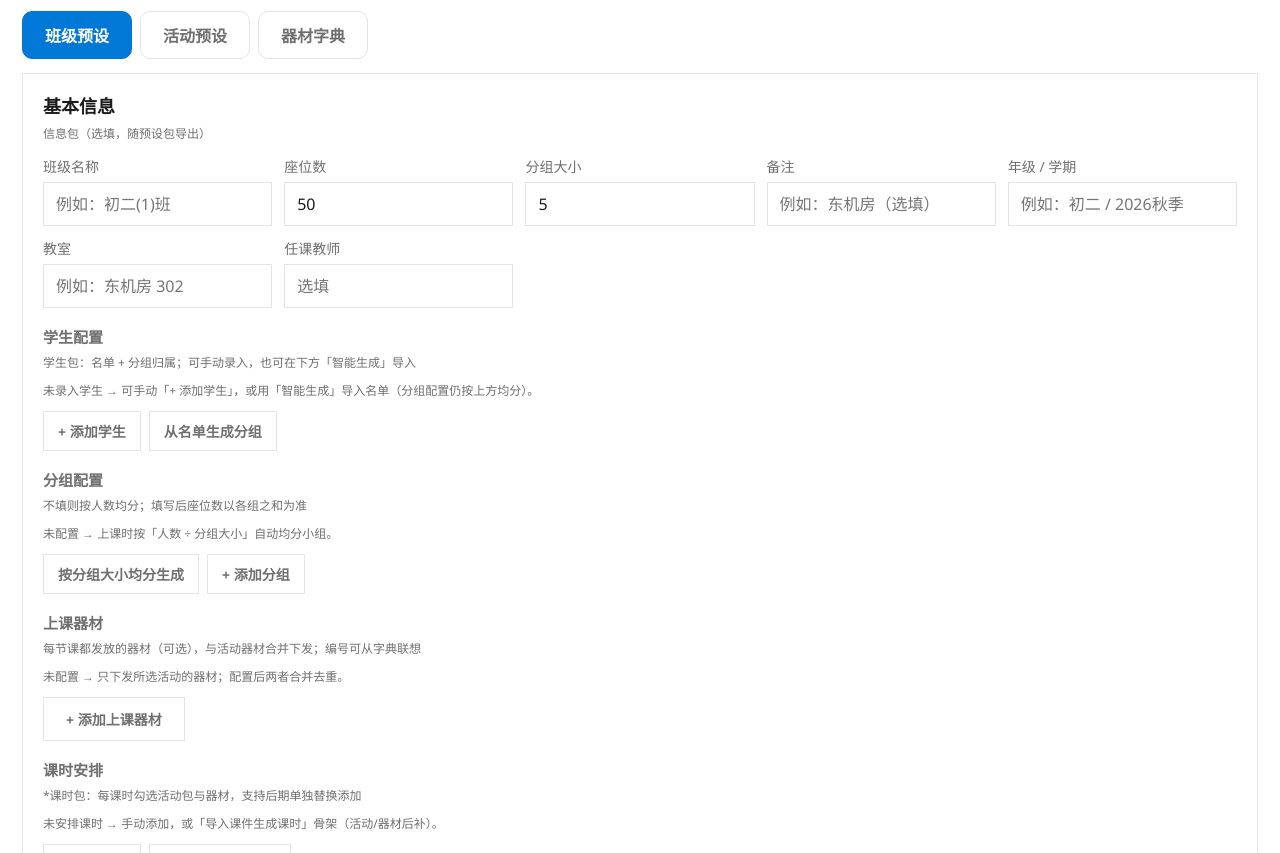
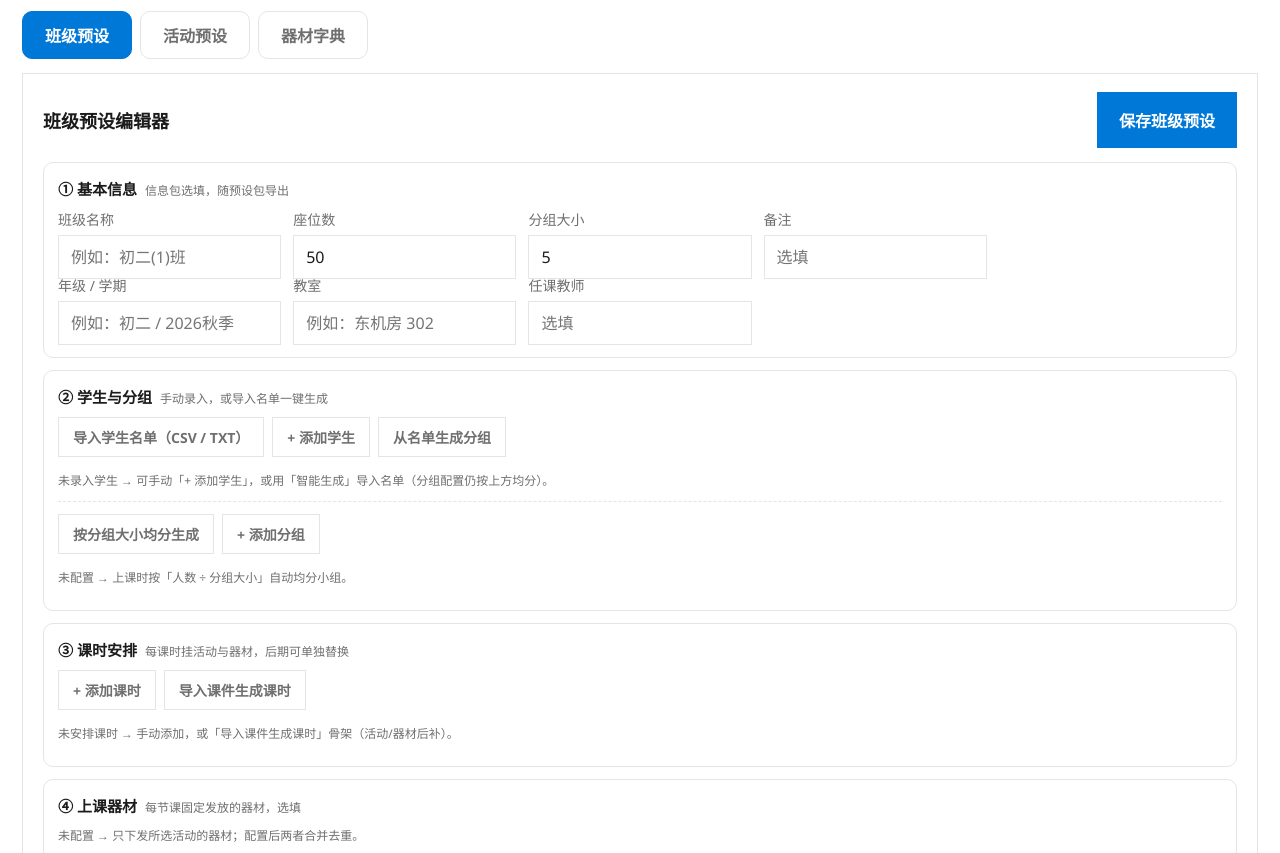
Before and after one commit to 54zsyy52bc/all-scope-classroom, an Electron app: page classroom-mgmt/preset-studio/renderer/index.html in a window 1280 px wide. Shown: the part 77-930 px from the top of the page. Drawn offline with Linux system fonts and the light colour scheme; no server answers.

Commit message:
fix: 班级编辑器排版重整——四张编号子卡片分区（影响 preset-studio renderer；验证 run-tests --full 38/38 绿 + zip 93 条目逐字节校验）
- 一卡平铺 7 区块 → ①基本信息 ②学生与分组(导入名单/添加学生/生成分组合并到一个工具栏，
  分组配置虚线分隔) ③课时安排 ④上课器材；保存按钮移到卡片标题行右侧
- 新增 sub-card/sub-head/card-head/sub-div/info-row 样式，hint 全部精简
- 元素 ID 全部保留，dom 测试 17/17 不变

```diff
--- a/classroom-mgmt/preset-studio/renderer/index.html
+++ b/classroom-mgmt/preset-studio/renderer/index.html
@@ -25,52 +25,60 @@
     <button class="tab" data-tab="dict">器材字典</button>
   </nav>
 
-  <!-- ===================== 班级预设（班级包：信息包 + 课堂包 + 学生包） ===================== -->
+  <!-- ===================== 班级预设（班级包：信息包 + 学生包 + 课时包） ===================== -->
   <section class="tab-panel active" id="panel-classes">
     <div class="card">
-      <h2>基本信息 <span class="hint">信息包（选填，随预设包导出）</span></h2>
+      <div class="card-head">
+        <h2>班级预设编辑器</h2>
+        <button class="btn btn-primary" id="btn-class-save">保存班级预设</button>
+      </div>
+
+      <div class="sub-card">
+        <div class="sub-head">① 基本信息<span class="hint">信息包选填，随预设包导出</span></div>
         <div class="form-grid">
           <label>班级名称<input id="c-name" type="text" placeholder="例如：初二(1)班" maxlength="30" /></label>
           <label>座位数<input id="c-seats" type="number" min="1" max="99" value="50" /></label>
           <label>分组大小<input id="c-group" type="number" min="1" max="20" value="5" /></label>
-        <label>备注<input id="c-note" type="text" placeholder="例如：东机房（选填）" maxlength="60" /></label>
+          <label>备注<input id="c-note" type="text" placeholder="选填" maxlength="60" /></label>
+        </div>
+        <div class="form-grid info-row">
           <label>年级 / 学期<input id="c-grade" type="text" placeholder="例如：初二 / 2026秋季" maxlength="20" /></label>
           <label>教室<input id="c-room" type="text" placeholder="例如：东机房 302" maxlength="30" /></label>
           <label>任课教师<input id="c-teacher" type="text" placeholder="选填" maxlength="20" /></label>
         </div>
+      </div>
 
-      <h3>学生配置 <span class="hint">学生包：名单 + 分组归属；可手动录入，也可在下方「智能生成」导入</span></h3>
-      <div class="roster-editor" id="c-students-editor"></div>
+      <div class="sub-card">
+        <div class="sub-head">② 学生与分组<span class="hint">手动录入，或导入名单一键生成</span></div>
         <div class="mini-actions">
+          <button class="btn btn-ghost" id="btn-roster-import">导入学生名单（CSV / TXT）</button>
           <button class="btn btn-ghost" id="btn-student-add">+ 添加学生</button>
           <button class="btn btn-ghost" id="btn-roster-groups">从名单生成分组</button>
         </div>
-
-      <h3>分组配置 <span class="hint">不填则按人数均分；填写后座位数以各组之和为准</span></h3>
-      <div class="group-editor" id="groups-editor"></div>
+        <div class="import-note" id="roster-import-note" hidden></div>
+        <div class="roster-editor" id="c-students-editor"></div>
+        <div class="sub-div"></div>
         <div class="mini-actions">
           <button class="btn btn-ghost" id="btn-group-auto">按分组大小均分生成</button>
           <button class="btn btn-ghost" id="btn-group-add">+ 添加分组</button>
         </div>
+        <div class="group-editor" id="groups-editor"></div>
+      </div>
 
-      <h3>上课器材 <span class="hint">每节课都发放的器材（可选），与活动器材合并下发；编号可从字典联想</span></h3>
-      <div class="eq-editor" id="class-eq-editor"></div>
-      <button class="btn btn-ghost" id="btn-class-eq-add">+ 添加上课器材</button>
-
-      <h3>课时安排 <span class="hint">*课时包：每课时勾选活动包与器材，支持后期单独替换添加</span></h3>
-      <div class="lesson-editor" id="c-lessons-editor"></div>
+      <div class="sub-card">
+        <div class="sub-head">③ 课时安排<span class="hint">每课时挂活动与器材，后期可单独替换</span></div>
         <div class="mini-actions">
           <button class="btn btn-ghost" id="btn-lesson-add">+ 添加课时</button>
           <button class="btn btn-ghost" id="btn-lesson-courseware">导入课件生成课时</button>
         </div>
+        <div class="lesson-editor" id="c-lessons-editor"></div>
+      </div>
 
-      <h3>智能生成 <span class="hint">导入班级分组表（CSV/TXT：学号,姓名,分组）一键填充学生包与分组</span></h3>
-      <div class="mini-actions">
-        <button class="btn btn-ghost" id="btn-roster-import">导入学生名单（CSV / TXT）</button>
+      <div class="sub-card">
+        <div class="sub-head">④ 上课器材<span class="hint">每节课固定发放的器材，选填</span></div>
+        <div class="eq-editor" id="class-eq-editor"></div>
+        <button class="btn btn-ghost" id="btn-class-eq-add">+ 添加上课器材</button>
       </div>
-      <div class="import-note" id="roster-import-note" hidden></div>
-
-      <div class="actions"><button class="btn btn-primary" id="btn-class-save">保存班级预设</button></div>
     </div>
     <div class="card">
       <h2>已保存的班级</h2>
--- a/classroom-mgmt/preset-studio/renderer/styles.css
+++ b/classroom-mgmt/preset-studio/renderer/styles.css
@@ -71,6 +71,22 @@ body {
 }
 .card h2 { margin: 0 0 14px; font-size: 18px; }
 .card h3 { margin: 18px 0 10px; font-size: 15px; color: var(--muted); }
+
+/* ---------- 班级编辑器：编号子卡片分区 ---------- */
+.card-head { display: flex; align-items: center; justify-content: space-between; gap: 12px; margin-bottom: 14px; }
+.card-head h2 { margin: 0; }
+.sub-card {
+  border: 1px solid var(--line); border-radius: 10px;
+  padding: 12px 14px; margin-bottom: 12px;
+}
+.sub-head {
+  display: flex; align-items: baseline; gap: 8px;
+  font-size: 15px; font-weight: 600; color: var(--text);
+  margin: 0 0 10px;
+}
+.sub-head .hint { font-weight: 400; font-size: 12px; }
+.sub-div { border-top: 1px dashed var(--line); margin: 12px 0; }
+.info-row { margin-top: -4px; }
 .form-grid {
   display: grid;
   grid-template-columns: repeat(auto-fill, minmax(220px, 1fr));
```
Lines whose indentation alone changed are shown as unchanged.
